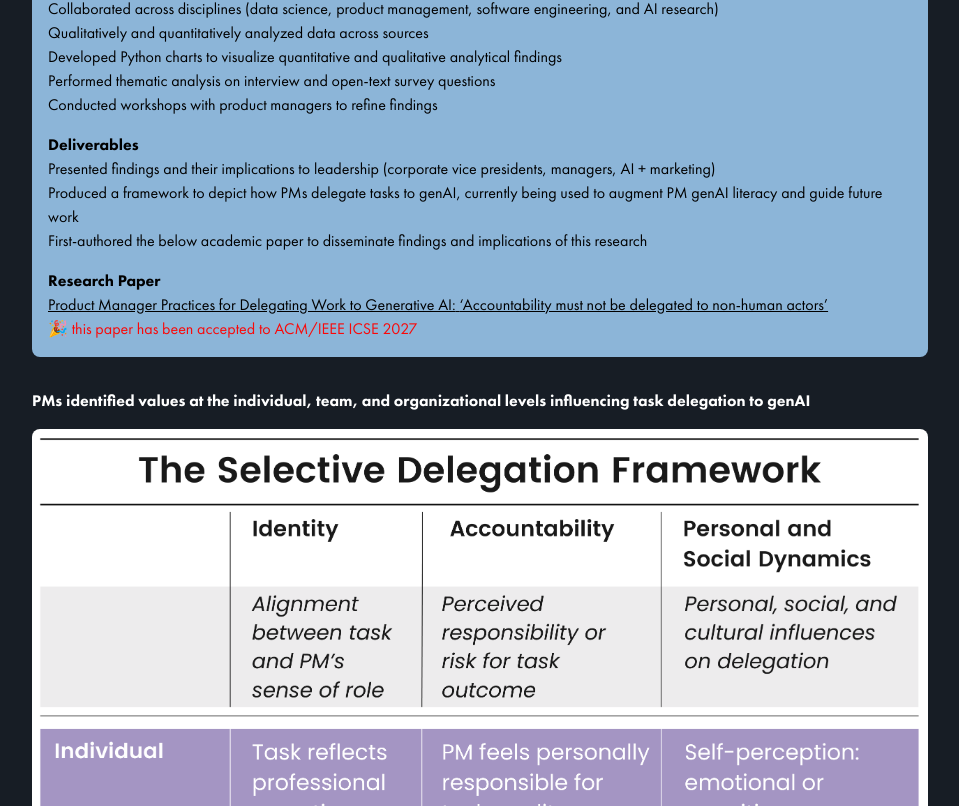
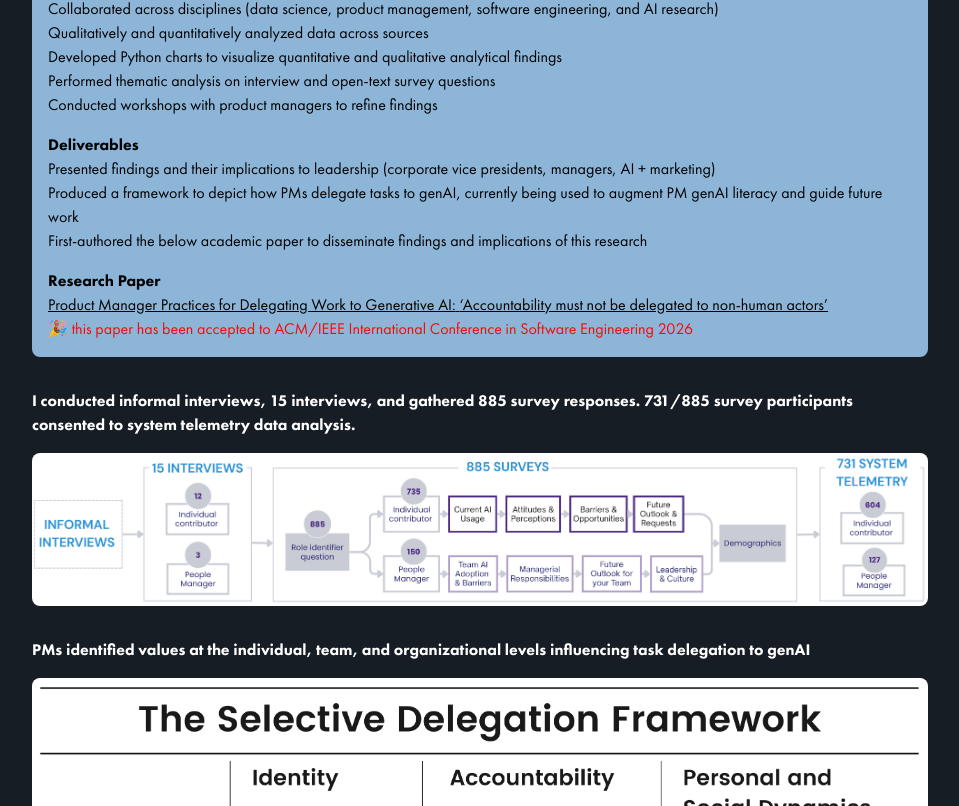
Before and after one commit to eulloa/mara-research-site, a Next.js app: page /Microsoft-Research in a window 1280 px wide. Shown: the part 467-1273 px from the top of the page, without its empty margins (160-1119 px from the left). Built offline with nearby package versions, Linux system fonts and the light colour scheme.

Commit message:
added fig 1 and corrected the ICSE date from 2027 to 2026

```diff
--- a/src/app/Microsoft-Research/page.tsx
+++ b/src/app/Microsoft-Research/page.tsx
@@ -64,10 +64,26 @@ export default function Page() {
             must not be delegated to non-human actors&rsquo;
         </a>
         <p className="text-red">
-          🎉 this paper has been accepted to ACM/IEEE ICSE 2027
+          🎉 this paper has been accepted to ACM/IEEE International Conference in Software Engineering 2026
         </p>
       </div>
       <div className="mt-8 rounded-lg">
+        <h1 className="dark:text-white mb-4 font-bold">
+           I conducted informal interviews, 15 interviews, and gathered 885 survey responses. 731/885 survey participants consented to system telemetry data analysis.
+        </h1>
+        <Image
+          className="rounded-lg mb-8"
+          blurDataURL="/img/portfolio/Figure_1.png"
+          src="/img/portfolio/Figure_1.png"
+          alt="The study design"
+          sizes="100vw"
+          style={{
+            width: "100%",
+            height: "auto",
+          }}
+          width={500}
+          height={300}
+        />
         <h1 className="dark:text-white mb-4 font-bold">
            PMs identified values at the individual, team, and organizational levels influencing task delegation to genAI
         </h1>
```
Also changed, not shown: public/img/portfolio/Figure_1.png (added).
